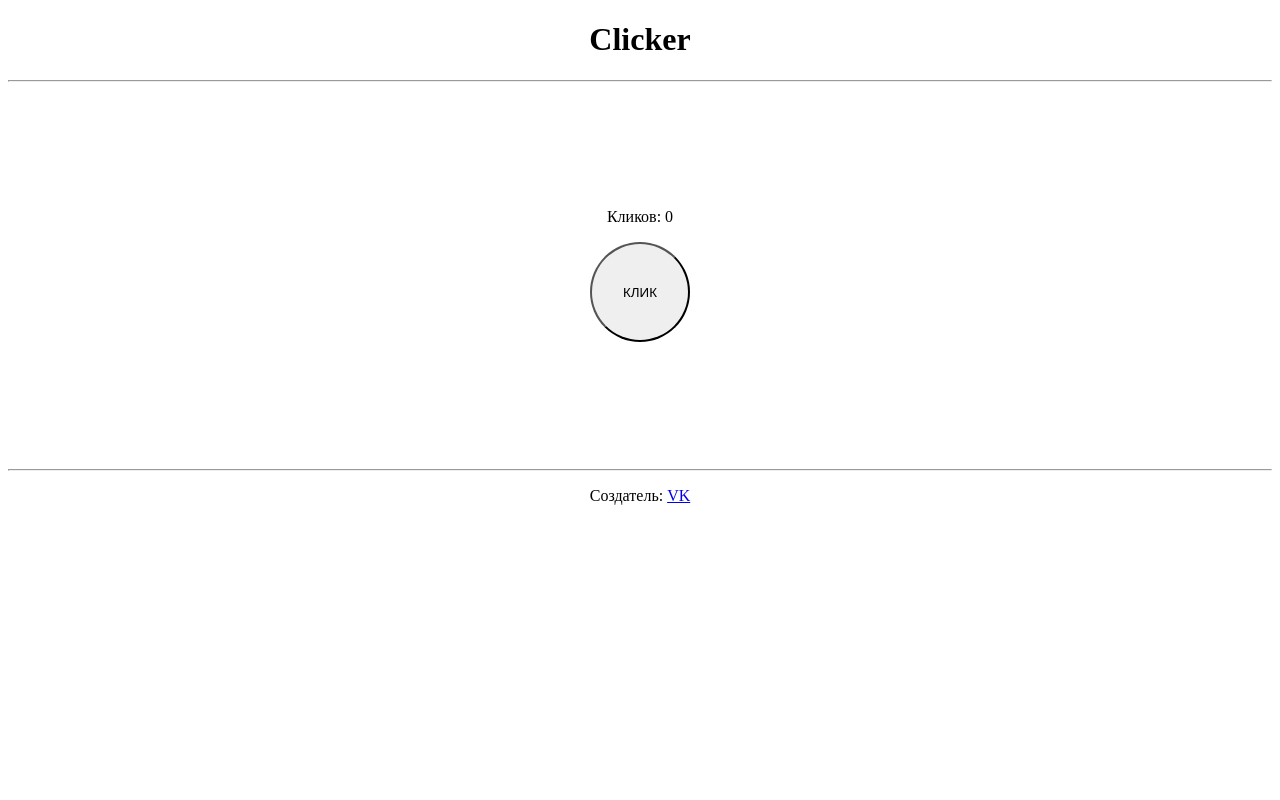
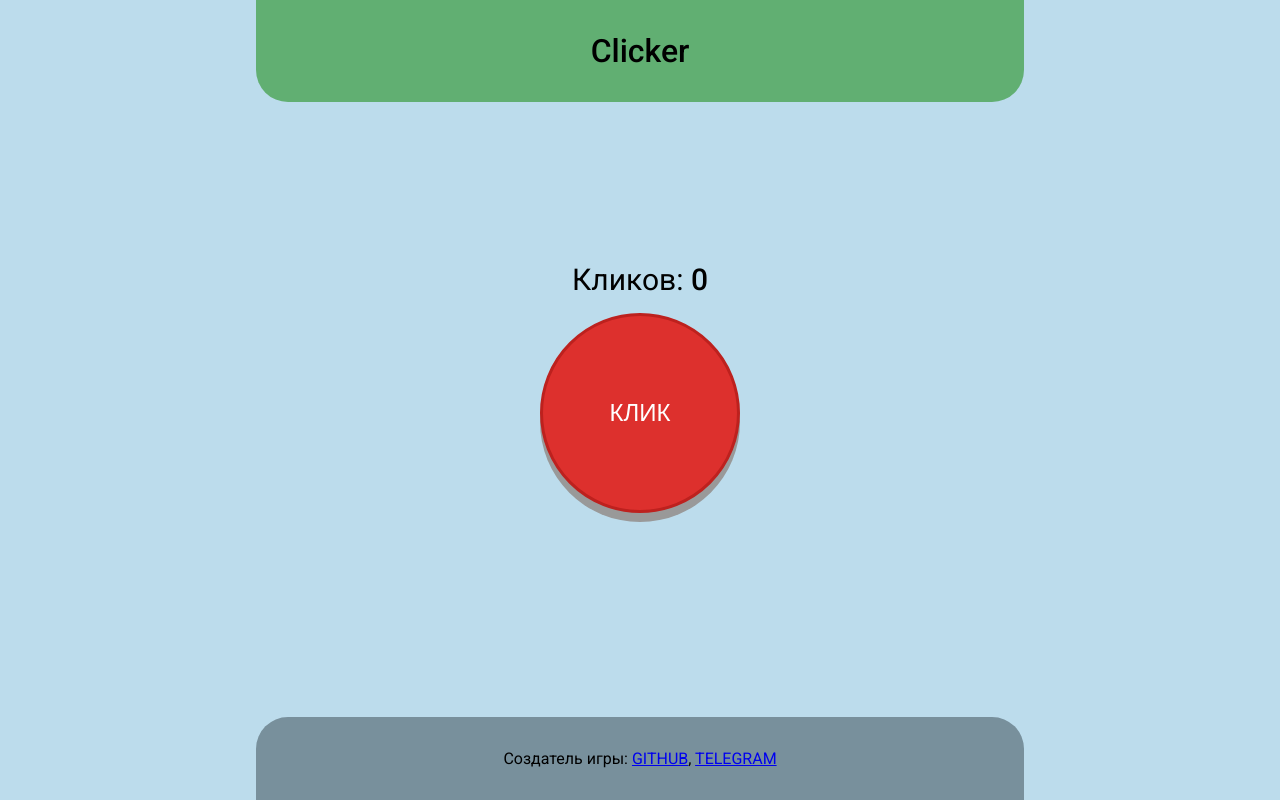
Before and after one commit to Wellmare/scalable-clicker, a plain HTML site: page index.html in a window 1280 px wide. Drawn offline with Linux system fonts and the light colour scheme.

Commit message:
Update design

```diff
--- /dev/null
+++ b/css/index.css
@@ -0,0 +1,85 @@
+body {
+    text-align: center;
+    font-family: 'Roboto', Arial, Helvetica, sans-serif;
+
+    background-color: #bcdcec;
+}
+
+* {
+    margin: 0;
+    padding: 0;
+}
+
+main {
+    /* margin: 10% auto; */
+    margin-top: 20vh;
+}
+
+header {
+    /* border-bottom: 3px solid #2e7d32; */
+    background: #43a048bd;
+    padding: 2rem;
+
+    border-radius: 0 0 2rem 2rem;
+}
+header h1 {
+    font-weight: 500;
+}
+
+footer {
+    background-color: #78909c;
+    padding: 2rem;
+
+    position: absolute;
+    bottom: 0;
+    left: 0;
+    right: 0;
+
+    border-radius: 2rem 2rem 0 0;
+}
+
+.body-wrapper {
+    width: 60vw;
+    margin: 0 auto;
+
+    height: 100vh;
+
+    position: relative;
+}
+
+.button {
+    display: inline-block;
+    /* padding: 15px 25px; */
+    width: 200px;
+    height: 200px;
+    width: 25vh;
+    height: 25vh;
+    font-size: 24px;
+    cursor: pointer;
+    text-align: center;
+    text-decoration: none;
+    outline: none;
+    color: #fff;
+    background-color: #dd302d;
+    border: 3px solid #bd211e;
+    border-radius: 50%;
+    box-shadow: 0 9px #999;
+}
+
+.button:hover {
+    background-color: #cf2a28;
+}
+
+.button:active {
+    background-color: #cc2421;
+    box-shadow: 0 5px #666;
+    transform: translateY(4px);
+}
+
+.wrapper p {
+    font-size: 30px;
+    margin-bottom: 1rem;
+}
+.counter {
+    font-weight: 500;
+}
--- a/index.html
+++ b/index.html
@@ -5,40 +5,33 @@
         <meta http-equiv="X-UA-Compatible" content="IE=edge" />
         <meta name="viewport" content="width=device-width, initial-scale=1.0" />
         <title>Clicker</title>
+
+        <link rel="stylesheet" href="./css/index.css" />
+
+        <link rel="preconnect" href="https://fonts.googleapis.com" />
+        <link rel="preconnect" href="https://fonts.gstatic.com" crossorigin />
+        <link
+            href="https://fonts.googleapis.com/css2?family=Roboto:wght@400;500;700&display=swap"
+            rel="stylesheet"
+        />
     </head>
-    <style>
-        body {
-            text-align: center;
-        }
-
-        main {
-            margin: 10% auto;
-        }
-        #button {
-            /* padding: 20px; */
-            border-radius: 50%;
-            width: 100px;
-            height: 100px;
-        }
-    </style>
     <body>
+        <div class="body-wrapper">
             <header>
                 <h1>Clicker</h1>
             </header>
-        <hr />
 
             <main>
                 <div class="wrapper">
-                <p>Кликов: <span id="counter">0</span></p>
-                <button id="button">КЛИК</button>
+                    <p>Кликов: <span class="counter" id="counter">0</span></p>
+                    <button class="button" id="button">КЛИК</button>
                 </div>
             </main>
 
-        <hr />
-
             <footer>
-            <p>Создатель: <a href="vk">VK</a></p>
+                <p>Создатель игры: <a href="https://github.com/Wellmare">GITHUB</a>, <a href="https://t.me/Wellmare">TELEGRAM</a></p>
             </footer>
+        </div>
     </body>
 
     <script src="./clicker.js"></script>
```
Lines whose indentation alone changed are shown as unchanged.
